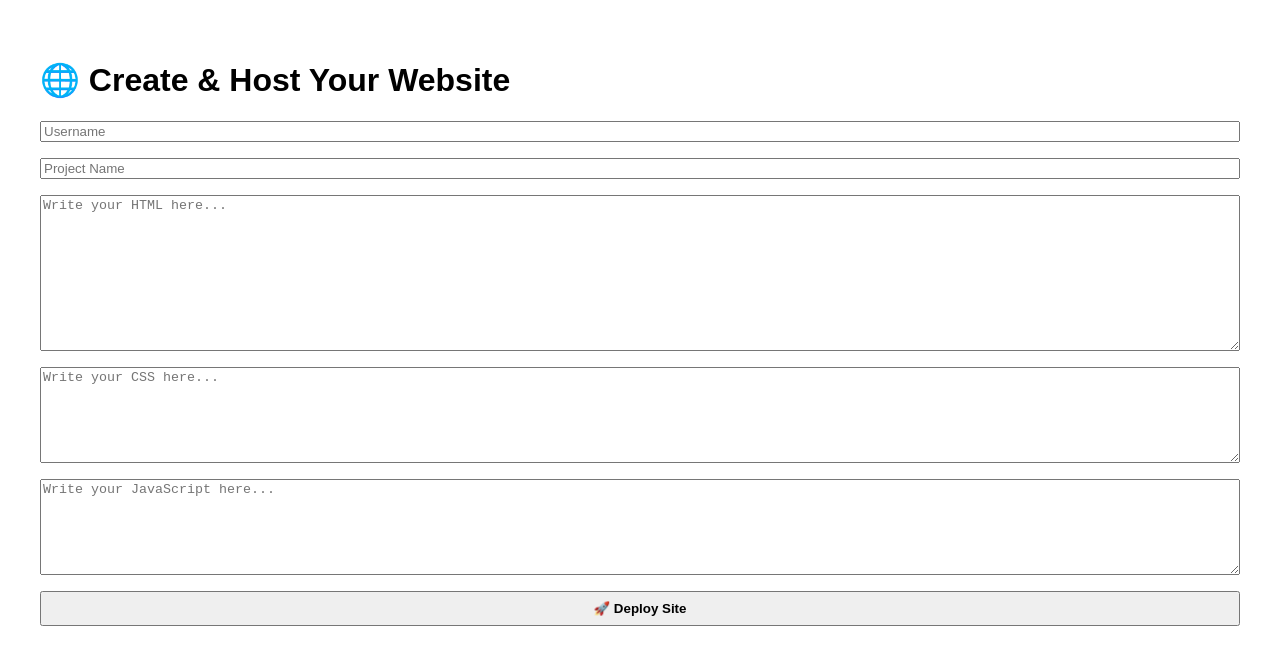
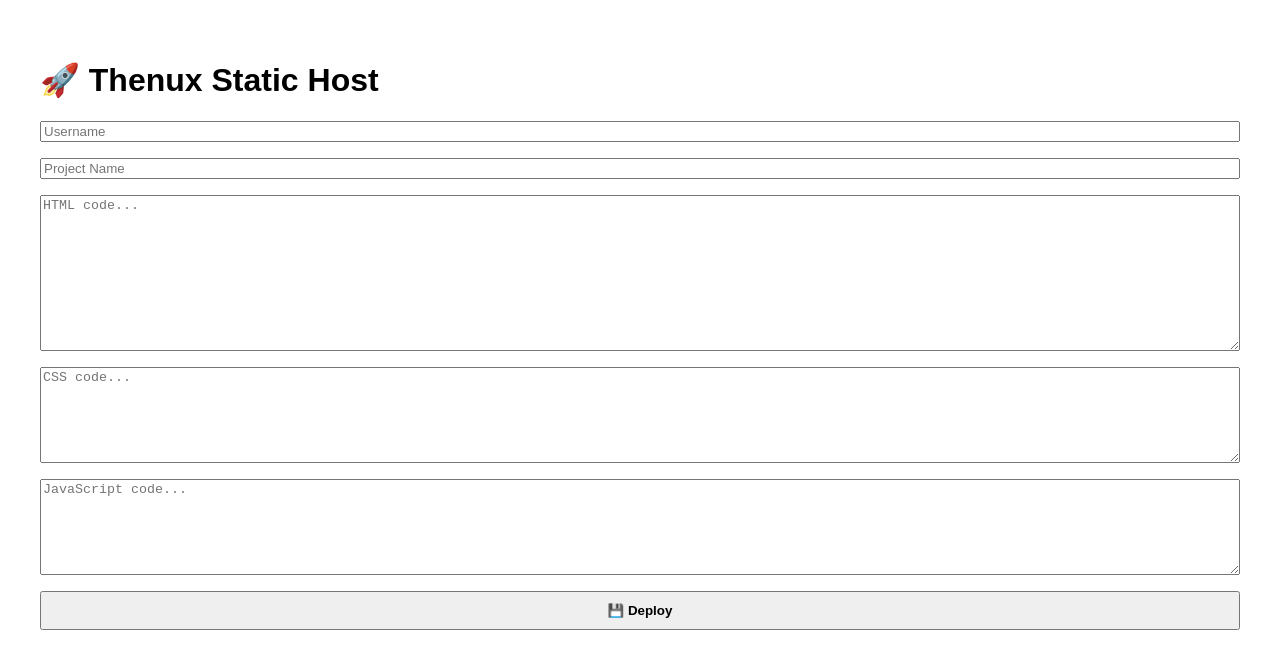
Before and after one commit to darkhackersl/Thenux-Host, a Next.js app: page / in a window 1280 px wide. Shown: the top 668 px of the page. Built offline with nearby package versions, Linux system fonts and the light colour scheme.

Commit message:
Update index.js

```diff
--- a/pages/index.js
+++ b/pages/index.js
@@ -11,38 +11,44 @@ export default function Home() {
   const handleDeploy = async (e) => {
     e.preventDefault();
 
-    if (!username || !project || !html) {
-      alert('Username, Project, and HTML are required!');
+    const payload = { username, project, html, css, js };
+
+    const res = await fetch('/api/upload', {
+      method: 'POST',
+      headers: {
+        'Content-Type': 'application/json'
+      },
+      body: JSON.stringify(payload)
+    });
+
+    let data;
+    try {
+      data = await res.json();
+    } catch (err) {
+      console.error('JSON parse error', err);
+      alert('Server error');
       return;
     }
 
-    const res = await fetch('/api/upload', {
-      method: 'POST',
-      headers: { 'Content-Type': 'application/json' },
-      body: JSON.stringify({ username, project, html, css, js })
-    });
-
-    const data = await res.json();
     if (data.success) {
       setLink(`${window.location.origin}/${username}/${project}`);
     } else {
-      alert('Failed to deploy');
+      alert('Deployment failed');
     }
   };
 
   return (
-    <main style={{ padding: '2rem', fontFamily: 'sans-serif' }}>
-      <h1 style={{ fontSize: '2rem' }}>🌐 Create & Host Your Website</h1>
+    <main style={{ fontFamily: 'sans-serif', padding: '2rem' }}>
+      <h1>🚀 Thenux Static Host</h1>
+      <form onSubmit={handleDeploy} style={{ display: 'flex', flexDirection: 'column', gap: '1rem' }}>
+        <input placeholder="Username" value={username} onChange={(e) => setUsername(e.target.value)} required />
+        <input placeholder="Project Name" value={project} onChange={(e) => setProject(e.target.value)} required />
 
-      <form onSubmit={handleDeploy} style={{ display: 'flex', flexDirection: 'column', gap: '1rem' }}>
-        <input placeholder="Username" value={username} onChange={e => setUsername(e.target.value)} />
-        <input placeholder="Project Name" value={project} onChange={e => setProject(e.target.value)} />
+        <textarea placeholder="HTML code..." value={html} onChange={(e) => setHtml(e.target.value)} rows={10} />
+        <textarea placeholder="CSS code..." value={css} onChange={(e) => setCss(e.target.value)} rows={6} />
+        <textarea placeholder="JavaScript code..." value={js} onChange={(e) => setJs(e.target.value)} rows={6} />
 
-        <textarea placeholder="Write your HTML here..." rows={10} value={html} onChange={e => setHtml(e.target.value)} />
-        <textarea placeholder="Write your CSS here..." rows={6} value={css} onChange={e => setCss(e.target.value)} />
-        <textarea placeholder="Write your JavaScript here..." rows={6} value={js} onChange={e => setJs(e.target.value)} />
-
-        <button type="submit" style={{ padding: '0.5rem', fontWeight: 'bold' }}>🚀 Deploy Site</button>
+        <button type="submit" style={{ padding: '10px', fontWeight: 'bold' }}>💾 Deploy</button>
       </form>
 
       {link && (
```
